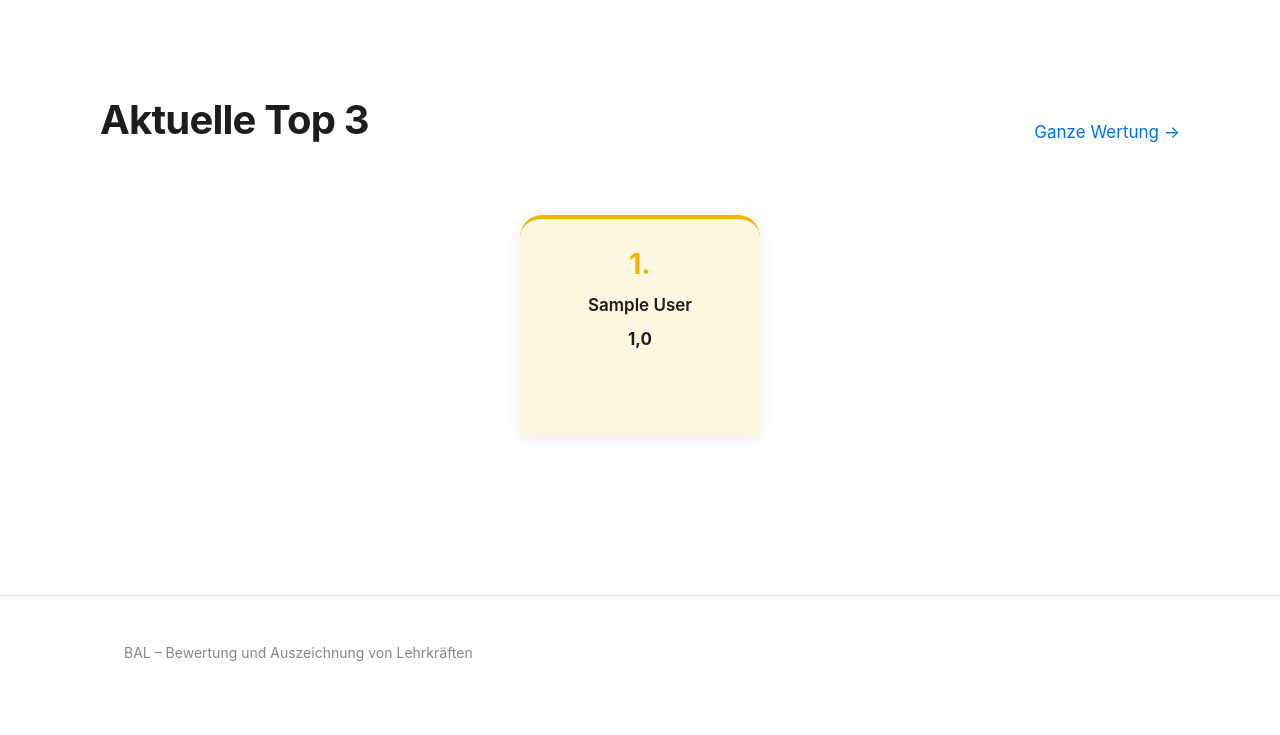
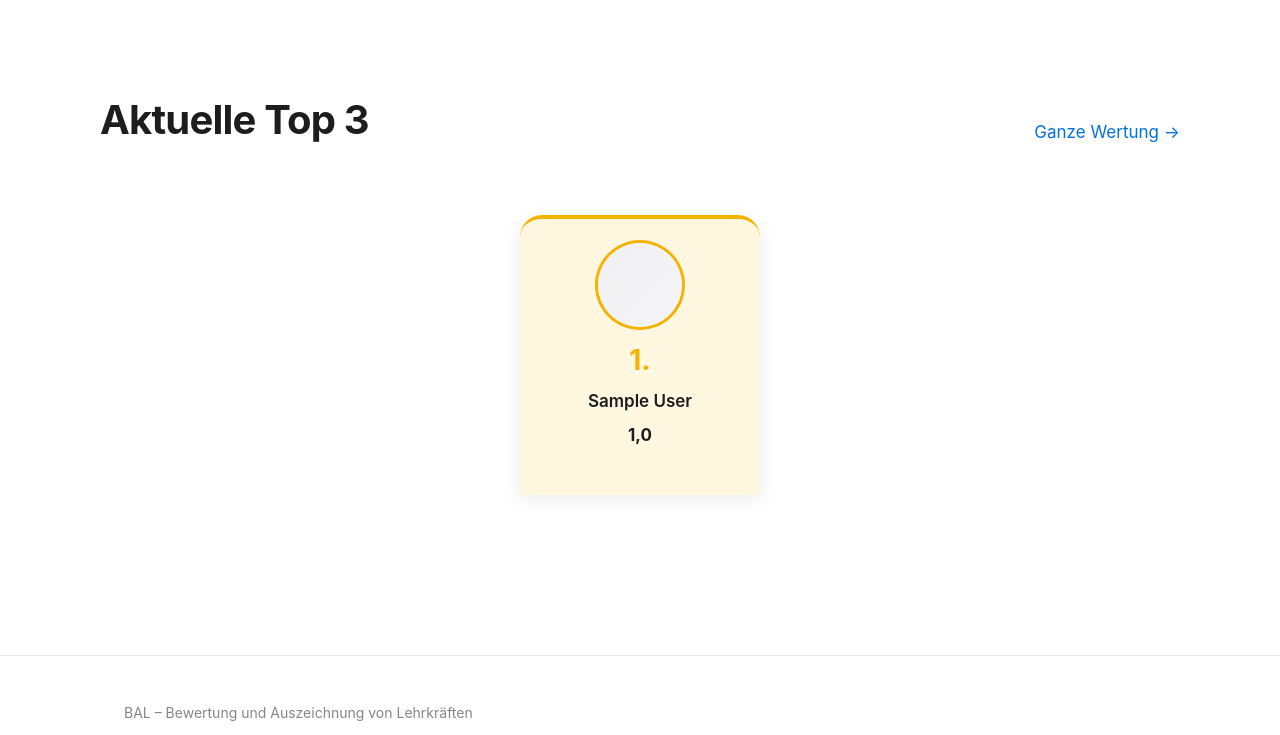
Before and after one commit to RYZE-101/BAL, a Django app: page / in a window 1280 px wide. Shown: the part 658-1393 px from the top of the page. Before the commit the page ends 1319 px from the top, so only its background shows below. Run offline with Django 5.2, Linux system fonts and the light colour scheme; tables that the repository leaves empty hold one stand-in row (values such as "Sample post").

Commit message:
feat: Podest-Profilbilder fuer Top 3 (Ranking/Home)
- Rundes Profilbild in den Podest-Karten (Platz 1-3) mit farbigem Ring
  (Gold/Silber/Bronze), groesser als in der Liste
- Platzhalter-Avatar bei fehlendem Foto; min-heights angepasst

```diff
--- a/static/css/style.css
+++ b/static/css/style.css
@@ -459,12 +459,11 @@ body.menu-open { overflow: hidden; }
     display: flex;
     flex-direction: column;
     gap: var(--space-2);
-    /* Dezente Top-3-Zelebration: einmaliges Einblenden + leichte Skalierung */
     animation: podiumRise 0.7s var(--ease) both;
 }
-.podium-1 .podium-card { background: var(--gold-soft); border-top: 4px solid var(--gold); height: 220px; }
-.podium-2 .podium-card { background: var(--silver-soft); border-top: 4px solid var(--silver); height: 170px; }
-.podium-3 .podium-card { background: var(--bronze-soft); border-top: 4px solid var(--bronze); height: 130px; }
+.podium-1 .podium-card { background: var(--gold-soft); border-top: 4px solid var(--gold); min-height: 280px; }
+.podium-2 .podium-card { background: var(--silver-soft); border-top: 4px solid var(--silver); min-height: 230px; }
+.podium-3 .podium-card { background: var(--bronze-soft); border-top: 4px solid var(--bronze); min-height: 180px; }
 .podium-1 .podium-card { animation-delay: 0.05s; }
 .podium-2 .podium-card { animation-delay: 0.15s; }
 .podium-3 .podium-card { animation-delay: 0.25s; }
@@ -473,6 +472,26 @@ body.menu-open { overflow: hidden; }
 .podium-3 .podium-rank { color: var(--bronze); }
 .podium-rank { font-size: var(--fs-xl); font-weight: 700; }
 .podium-name { font-weight: 600; }
+
+/* Podest-Profilbild (rund, farbiger Ring pro Platz) */
+.podium-photo-wrap { display: flex; justify-content: center; }
+.podium-photo {
+    width: 84px;
+    height: 84px;
+    border-radius: 50%;
+    object-fit: cover;
+    margin: 0 auto var(--space-1);
+}
+.avatar-placeholder.podium-photo {
+    width: 84px;
+    height: 84px;
+    font-size: var(--fs-xl);
+    aspect-ratio: auto;
+    border-radius: 50%;
+}
+.podium-1 .podium-photo { box-shadow: 0 0 0 3px var(--gold); }
+.podium-2 .podium-photo { box-shadow: 0 0 0 3px var(--silver); }
+.podium-3 .podium-photo { box-shadow: 0 0 0 3px var(--bronze); }
 
 @keyframes podiumRise {
     from { opacity: 0; transform: translateY(16px) scale(0.96); }
--- a/templates/core/home.html
+++ b/templates/core/home.html
@@ -23,6 +23,9 @@
             <div class="podium-place podium-{{ place }}">
                 <a href="{% url 'teacher_detail' score.teacher.slug %}" style="color:inherit">
                     <div class="podium-card">
+                        <div class="podium-photo-wrap">
+                            {% include 'core/_teacher_photo.html' with class='podium-photo' %}
+                        </div>
                         <div class="podium-rank">{{ place }}.</div>
                         <div class="podium-name">{{ score.teacher.name }}</div>
                         <div class="rank-score">{{ score.avg_overall|floatformat:1 }}</div>
--- a/templates/core/ranking.html
+++ b/templates/core/ranking.html
@@ -14,6 +14,9 @@
             <div class="podium-place podium-{{ forloop.counter }}">
                 <a href="{% url 'teacher_detail' score.teacher.slug %}" style="color:inherit">
                     <div class="podium-card">
+                        <div class="podium-photo-wrap">
+                            {% include 'core/_teacher_photo.html' with class='podium-photo' %}
+                        </div>
                         <div class="podium-rank">{{ forloop.counter }}.</div>
                         <div class="podium-name">{{ score.teacher.name }}</div>
                         <div class="rank-score">{{ score.avg_overall|floatformat:1 }}</div>
```
